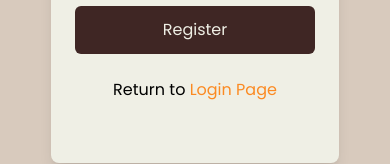
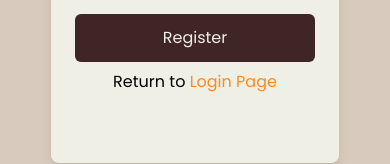
Before and after one commit to salvog9/Dogs4U, a React (Vite) app in the folder frontend/: page /signup in a window 390 px wide. Shown: the part 540-704 px from the top of the page. Built offline with nearby package versions, Linux system fonts and the light colour scheme; a web font is replaced by a local one.

Commit message:
fixed responsive

```diff
--- a/frontend/src/pages/Login.tsx
+++ b/frontend/src/pages/Login.tsx
@@ -32,7 +32,7 @@ const Login = () => {
       <div className=" w-1/2 h-1/2 bg-beige rounded-lg flex flex-col sm:flex-col md:flex-row lg:flex-row xl:flex-row 2xl:flex-row  shadow-md ">
         <div className="w-1/2 h-full bg-black rounded-l-lg flex flex-col items-center justify-center text-center  ">
           <img
-            className=" w-32 absolute top-44 sm:w-32 md:w-56 lg:w-72 xl:w-72 2xl:w-72 sm:top-44 md:top-44 lg:top-44 xl:top-44 2xl:top-44"
+            className=" w-32 absolute top-44 sm:w-32 md:w-56 lg:w-72 xl:w-72 2xl:w-72 sm:top-44 md:top-44 lg:top-36 xl:top-44 2xl:top-44"
             src={logo}
             alt=""
           />
@@ -48,7 +48,7 @@ const Login = () => {
             onSubmit={handleSubmit}
           >
             <input
-              className="h-12 w-48 sm:w-44 md:w-44 lg:w-52 xl:w-60 2xl:w-60 rounded-md p-4 bg-white outline-none border-solid border-2 border-black placeholder:text-black mt-6 mb-6"
+              className="h-12 w-48 sm:w-44 md:w-44 lg:w-52 xl:w-60 2xl:w-60 rounded-md p-4 bg-white outline-none border-solid border-2 border-black placeholder:text-black mt-4 mb-6"
               type="email"
               id="email"
               onChange={(e) => setEmail(e.target.value)}
--- a/frontend/src/pages/Signup.tsx
+++ b/frontend/src/pages/Signup.tsx
@@ -40,7 +40,7 @@ const Signup = () => {
     <div className="relative w-full h-screen bg-beige flex items-center justify-center overflow-hidden">
       <div className="w-72 h-2/3 sm:w-72 md:w-72 lg:w-96 xl:w-96 2xl:w-96 bg-white rounded-lg flex flex-col justify-center items-center shadow-lg">
         <img
-          className="w-28 sm:w-28 md:w-28 lg:w-32 xl:w-32 2xl:w-32 absolute top-32"
+          className="w-24 sm:w-24 md:w-24 lg:w-24 xl:w-32 2xl:w-32 absolute top-28 sm:top-28 md:top-28 lg:top-28 xl:top-32 2xl:top-32 "
           src={logo}
           alt=""
         />
@@ -83,7 +83,7 @@ const Signup = () => {
             Register
           </button>
         </form>
-        <p className="mt-6">
+        <p className="mt-2 sm:mt-2 md:mt-4 lg:mt-4 xl:mt-6 2xl:mt-6">
           Return to{" "}
           <Link to="/">
             <span className="text-orange hover:opacity-80">Login Page</span>
```
